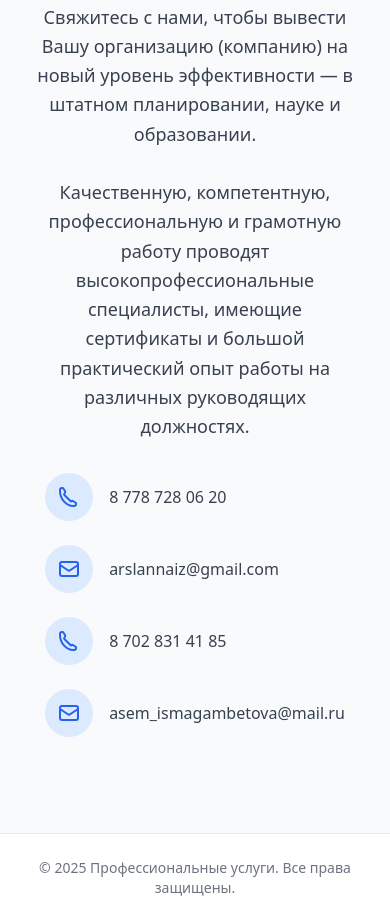
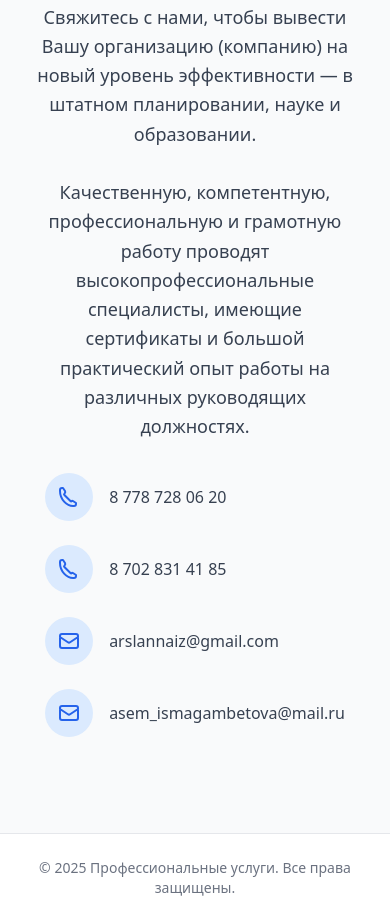
Before and after one commit to turabaev777/turabaev777.github.io, a plain HTML site: page index.html in a window 390 px wide. Shown: the part 3783-4705 px from the top of the page. Drawn offline with nearby package versions, Linux system fonts and the light colour scheme.

Commit message:
fix(): cname add, ui fixes

```diff
--- a/index.html
+++ b/index.html
@@ -119,14 +119,16 @@
     </section>
 
     <section id="contact" class="py-16">
-        <div class="max-w-3xl mx-auto px-4 text-center animate-fadeInUp">
+        <div class="max-w-4xl mx-auto px-4 text-center animate-fadeInUp">
             <h2 class="text-3xl font-bold mb-6">Свяжитесь с нами</h2>
             <p class="text-lg leading-relaxed text-gray-700 mb-8">
                 Свяжитесь с нами, чтобы вывести Вашу организацию (компанию) на новый уровень эффективности — в штатном планировании, науке и образовании.<br /><br />
                 Качественную, компетентную, профессиональную и грамотную работу проводят высокопрофессиональные специалисты, имеющие сертификаты и большой практический опыт работы на различных руководящих должностях.
             </p>
 
-            <div class="grid sm:grid-cols-2 gap-6 justify-center">
+            <div class="grid md:grid-cols-2 gap-6 text-left justify-center">
+                <!-- Контейнер с телефонами -->
+                <div class="flex flex-col gap-6 order-1">
                     <!-- Телефон 1 -->
                     <div class="flex items-center gap-4">
                         <div class="bg-blue-100 text-blue-600 p-3 rounded-full">
@@ -135,21 +137,8 @@
                                       d="M3 5a2 2 0 012-2h1l2 3a2 2 0 01-.293 2.293l-.293.293a1 1 0 000 1.414l6 6a1 1 0 001.414 0l.293-.293A2 2 0 0116 16l3 2v1a2 2 0 01-2 2h-1C9.716 21 3 14.284 3 6V5z" />
                             </svg>
                         </div>
-                    <a href="tel:87787280620" class="text-left text-gray-700 hover:underline font-medium">
+                        <a href="tel:87787280620" class="text-gray-700 hover:underline font-medium">
                             8 778 728 06 20
-                    </a>
-                </div>
-
-                <!-- Email 1 -->
-                <div class="flex items-center gap-4">
-                    <div class="bg-blue-100 text-blue-600 p-3 rounded-full">
-                        <svg class="w-6 h-6" fill="none" stroke="currentColor" stroke-width="2" viewBox="0 0 24 24">
-                            <path stroke-linecap="round" stroke-linejoin="round"
-                                  d="M3 8l7.89 5.26a2 2 0 002.22 0L21 8M5 19h14a2 2 0 002-2V7a2 2 0 00-2-2H5a2 2 0 00-2 2v10a2 2 0 002 2z" />
-                        </svg>
-                    </div>
-                    <a href="mailto:arslannaiz@gmail.com" class="text-left text-gray-700 hover:underline font-medium">
-                        arslannaiz@gmail.com
                         </a>
                     </div>
 
@@ -161,8 +150,24 @@
                                       d="M3 5a2 2 0 012-2h1l2 3a2 2 0 01-.293 2.293l-.293.293a1 1 0 000 1.414l6 6a1 1 0 001.414 0l.293-.293A2 2 0 0116 16l3 2v1a2 2 0 01-2 2h-1C9.716 21 3 14.284 3 6V5z" />
                             </svg>
                         </div>
-                    <a href="tel:87028314185" class="text-left text-gray-700 hover:underline font-medium">
+                        <a href="tel:87028314185" class="text-gray-700 hover:underline font-medium">
                             8 702 831 41 85
+                        </a>
+                    </div>
+                </div>
+
+                <!-- Контейнер с почтами -->
+                <div class="flex flex-col gap-6 order-2">
+                    <!-- Email 1 -->
+                    <div class="flex items-center gap-4">
+                        <div class="bg-blue-100 text-blue-600 p-3 rounded-full">
+                            <svg class="w-6 h-6" fill="none" stroke="currentColor" stroke-width="2" viewBox="0 0 24 24">
+                                <path stroke-linecap="round" stroke-linejoin="round"
+                                      d="M3 8l7.89 5.26a2 2 0 002.22 0L21 8M5 19h14a2 2 0 002-2V7a2 2 0 00-2-2H5a2 2 0 00-2 2v10a2 2 0 002 2z" />
+                            </svg>
+                        </div>
+                        <a href="mailto:arslannaiz@gmail.com" class="text-gray-700 hover:underline font-medium">
+                            arslannaiz@gmail.com
                         </a>
                     </div>
 
@@ -174,9 +179,10 @@
                                       d="M3 8l7.89 5.26a2 2 0 002.22 0L21 8M5 19h14a2 2 0 002-2V7a2 2 0 00-2-2H5a2 2 0 00-2 2v10a2 2 0 002 2z" />
                             </svg>
                         </div>
-                    <a href="mailto:asem_ismagambetova@mail.ru" class="text-left text-gray-700 hover:underline font-medium">
+                        <a href="mailto:asem_ismagambetova@mail.ru" class="text-gray-700 hover:underline font-medium">
                             asem_ismagambetova@mail.ru
                         </a>
+                    </div>
                 </div>
             </div>
         </div>
```
Lines whose indentation alone changed are shown as unchanged.
